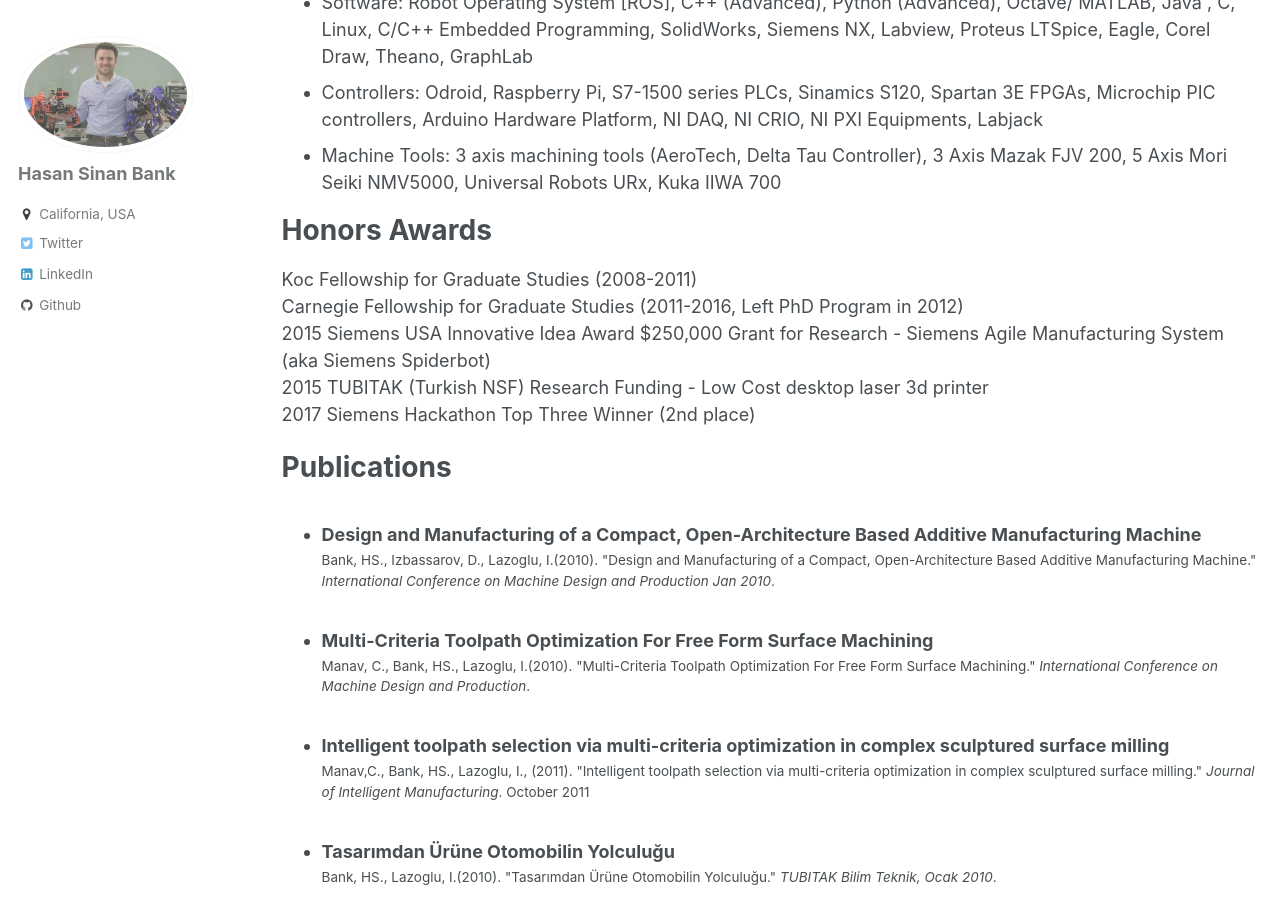
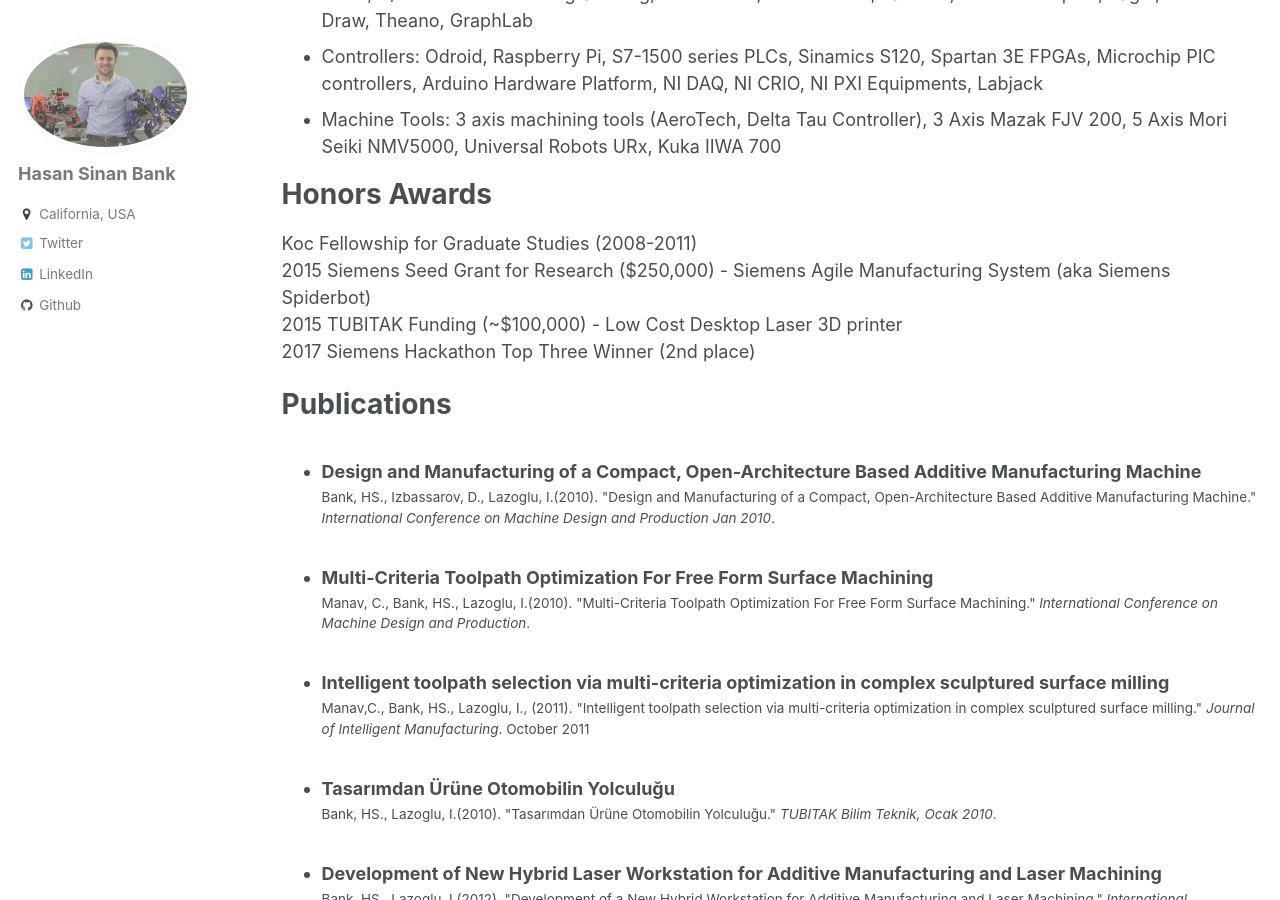
Before and after one commit to bankh/bankh.github.io, a Jekyll site: the page built from _pages/cv.md, in a window 1280 px wide and 900 px high, scrolled down 1390 px. Built offline with Jekyll 4.4.1, drawn with Linux system fonts in a browser that asks for light colours; some of the changed text lies outside the part shown.

Commit message:
Update cv.md

```diff
--- a/_pages/cv.md
+++ b/_pages/cv.md
@@ -10,7 +10,6 @@
 Education
 ======
 * M.Sc. in Mechanical Engineering, Rutgers University, 2015
-* Ph.D. in Mechanical Engineering, Carnegie Mellon University (Left the Program at 2012)
 * M.Sc. in Mechanical Engineering, Koc University, 2011
 * B.Sc. in Mechanical Engineering with System Dynamics and Control Track, Istanbul Technical University, 2010
 * B.Sc. in Textile Engineering, Istanbul Technical University, 2008
@@ -47,9 +46,8 @@
 Honors Awards
 ======
 Koc Fellowship for Graduate Studies (2008-2011) <br />
-Carnegie Fellowship for Graduate Studies (2011-2016, Left PhD Program in 2012) <br />
-2015 Siemens USA Innovative Idea Award $250,000 Grant for Research - Siemens Agile Manufacturing System (aka [Siemens Spiderbot](https://www.popsci.com/siemens-created-spider-bots-that-3d-print)) <br />
-2015 TUBITAK (Turkish NSF) Research Funding - Low Cost desktop laser 3d printer <br />
+2015 Siemens Seed Grant for Research  ($250,000) - Siemens Agile Manufacturing System (aka [Siemens Spiderbot](https://www.popsci.com/siemens-created-spider-bots-that-3d-print)) <br />
+2015 TUBITAK Funding (~$100,000) - Low Cost Desktop Laser 3D printer <br />
 2017 Siemens Hackathon Top Three Winner (2nd place) <br />
 
 Publications
```
